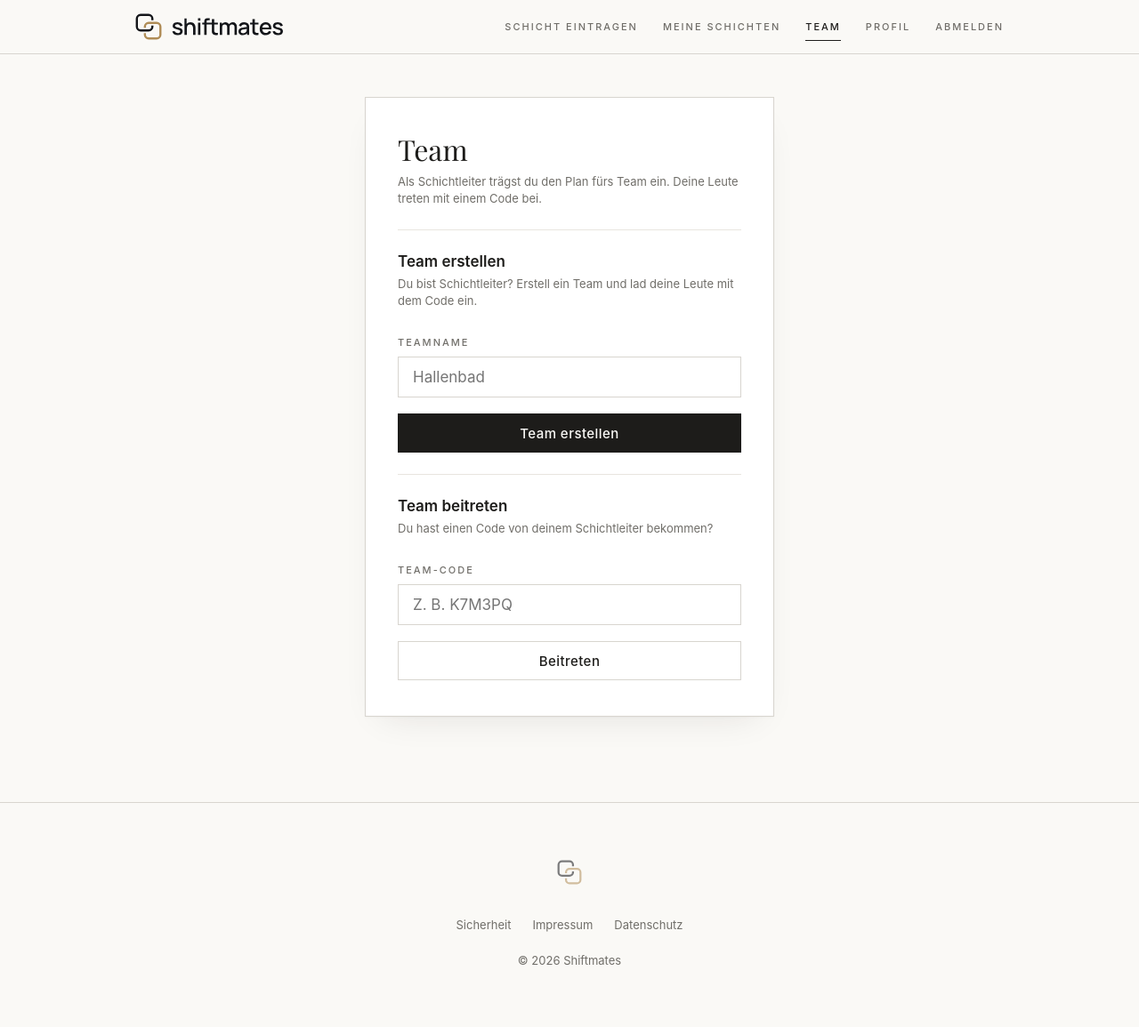
After one commit to AntonB1608/schichtplan-online, a Flask app: page /team in a window 1280 px wide. The commit adds this page. Shown: the whole page at 89% size. Run offline with Flask 3, Linux system fonts and the light colour scheme; the visitor is signed in with stand-in values (Sample User, id 1); some libraries are stand-ins or nearby versions.

Commit message:
Team step 1: create a team and join by invite code
A shift leader can create a team (becoming its leader) and gets a short
invite code; members join by entering that code (their consent to being
in the team). Reuses the existing team / team_member tables, so no schema
change. Adds a Team nav link and the /team page.

```diff
--- a/app.py
+++ b/app.py
@@ -721,6 +721,73 @@ def delete_shift(date_id):
 
     return redirect("/shifts")
 
+
+# ROUTES - TEAM
+
+INVITE_ALPHABET = "ABCDEFGHJKMNPQRSTUVWXYZ23456789"  # ohne 0/O/1/I/L, leichter vorzulesen
+
+
+def generate_invite_code():
+    for _ in range(20):
+        code = "".join(secrets.choice(INVITE_ALPHABET) for _ in range(6))
+        if not Team.query.filter_by(invite_code=code).first():
+            return code
+    return secrets.token_hex(4).upper()
+
+
+@app.route("/team")
+def team_home():
+    if "user_id" not in session:
+        return redirect("/login")
+    memberships = TeamMember.query.filter_by(user_id=session["user_id"]).all()
+    led, member_of = [], []
+    for m in memberships:
+        team = db.session.get(Team, m.team_id)
+        if team is None:
+            continue
+        (led if m.role == "leader" else member_of).append(team)
+    return render_template("team.html", led=led, member_of=member_of)
+
+
+@app.route("/team/erstellen", methods=["POST"])
+def team_create():
+    if "user_id" not in session:
+        return redirect("/login")
+    name = (request.form.get("team_name") or "").strip()[:60]
+    if not name:
+        flash("Bitte gib dem Team einen Namen.", "error")
+        return redirect("/team")
+    if Team.query.filter_by(name=name).first():
+        flash("Diesen Teamnamen gibt es schon. Wähl einen anderen.", "error")
+        return redirect("/team")
+    team = Team(name=name, invite_code=generate_invite_code())
+    db.session.add(team)
+    db.session.commit()
+    db.session.add(TeamMember(user_id=session["user_id"], team_id=team.id, role="leader"))
+    db.session.commit()
+    flash("Team erstellt. Teile den Code mit deinem Team.", "success")
+    return redirect("/team")
+
+
+@app.route("/team/beitreten", methods=["POST"])
+def team_join():
+    if "user_id" not in session:
+        return redirect("/login")
+    code = (request.form.get("invite_code") or "").strip().upper()
+    team = Team.query.filter_by(invite_code=code).first()
+    if team is None:
+        flash("Diesen Team-Code gibt es nicht.", "error")
+        return redirect("/team")
+    already = TeamMember.query.filter_by(user_id=session["user_id"], team_id=team.id).first()
+    if already:
+        flash("Du bist schon in diesem Team.", "error")
+        return redirect("/team")
+    db.session.add(TeamMember(user_id=session["user_id"], team_id=team.id, role="member"))
+    db.session.commit()
+    flash(f"Du bist dem Team {team.name} beigetreten.", "success")
+    return redirect("/team")
+
+
 # ROUTES - INFORMATION
 
 @app.route("/impressum")
--- a/static/css/main.css
+++ b/static/css/main.css
@@ -739,3 +739,10 @@ footer p { margin: 0; }
 .day-cell.sel { background: var(--tinte); color: var(--weiss); border-color: var(--tinte); }
 .day-cell.today:not(.sel) { border-color: var(--gold); color: var(--gold); }
 .day-cell.past { border-color: transparent; background: transparent; color: var(--linie); cursor: default; }
+
+/* Team */
+.team-row { display: flex; align-items: baseline; justify-content: space-between; flex-wrap: wrap; gap: 8px; padding: 12px 0; border-top: 1px solid var(--linie-hell); }
+.team-row:first-of-type { border-top: none; }
+.team-name { font-size: 16px; font-weight: 600; color: var(--tinte); }
+.team-code { font-size: 15px; color: var(--grau); }
+.team-code strong { color: var(--tinte); letter-spacing: 1px; }
--- a/templates/base.html
+++ b/templates/base.html
@@ -24,6 +24,7 @@
                 {% if session.user_id %}
                     <a href="/index"{% if request.path == '/index' %} aria-current="page"{% endif %}>Schicht eintragen</a>
                     <a href="/shifts"{% if request.path == '/shifts' %} aria-current="page"{% endif %}>Meine Schichten</a>
+                    <a href="/team"{% if request.path.startswith('/team') %} aria-current="page"{% endif %}>Team</a>
                     <a href="/profile"{% if request.path == '/profile' %} aria-current="page"{% endif %}>Profil</a>
                     <a href="/logout">Abmelden</a>
                 {% else %}
--- /dev/null
+++ b/templates/team.html
@@ -0,0 +1,64 @@
+{% extends "base.html" %}
+
+{% block title %}Team – Shiftmates{% endblock %}
+
+{% block content %}
+<div class="wrap">
+  <div class="form-card">
+
+    <h2>Team</h2>
+    <p class="muted">Als Schichtleiter trägst du den Plan fürs Team ein. Deine Leute treten mit einem Code bei.</p>
+
+    {% if led %}
+    <div class="form-section">
+      <h3>Dein{{ 'e' if led|length > 1 else '' }} Team{{ 's' if led|length > 1 else '' }}</h3>
+      {% for t in led %}
+        <div class="team-row">
+          <span class="team-name">{{ t.name }}</span>
+          <span class="team-code">Code: <strong>{{ t.invite_code }}</strong></span>
+        </div>
+      {% endfor %}
+      <p class="field-hint">Teile den Code mit deinem Team – damit treten sie bei.</p>
+    </div>
+    {% endif %}
+
+    {% if member_of %}
+    <div class="form-section">
+      <h3>Du bist Mitglied bei</h3>
+      {% for t in member_of %}
+        <div class="team-row"><span class="team-name">{{ t.name }}</span></div>
+      {% endfor %}
+    </div>
+    {% endif %}
+
+    <div class="form-section">
+      <h3>Team erstellen</h3>
+      <p class="muted">Du bist Schichtleiter? Erstell ein Team und lad deine Leute mit dem Code ein.</p>
+      <form method="POST" action="/team/erstellen">
+        <input type="hidden" name="csrf_token" value="{{ csrf_token() }}">
+        <div class="field">
+          <label for="team_name">Teamname</label>
+          <input type="text" id="team_name" name="team_name" maxlength="60"
+                 placeholder="Hallenbad" required>
+        </div>
+        <button type="submit" class="btn btn-block">Team erstellen</button>
+      </form>
+    </div>
+
+    <div class="form-section">
+      <h3>Team beitreten</h3>
+      <p class="muted">Du hast einen Code von deinem Schichtleiter bekommen?</p>
+      <form method="POST" action="/team/beitreten">
+        <input type="hidden" name="csrf_token" value="{{ csrf_token() }}">
+        <div class="field">
+          <label for="invite_code">Team-Code</label>
+          <input type="text" id="invite_code" name="invite_code" maxlength="12"
+                 placeholder="z. B. K7M3PQ" required style="text-transform: uppercase;">
+        </div>
+        <button type="submit" class="btn btn-ghost btn-block">Beitreten</button>
+      </form>
+    </div>
+
+  </div>
+</div>
+{% endblock %}
```
